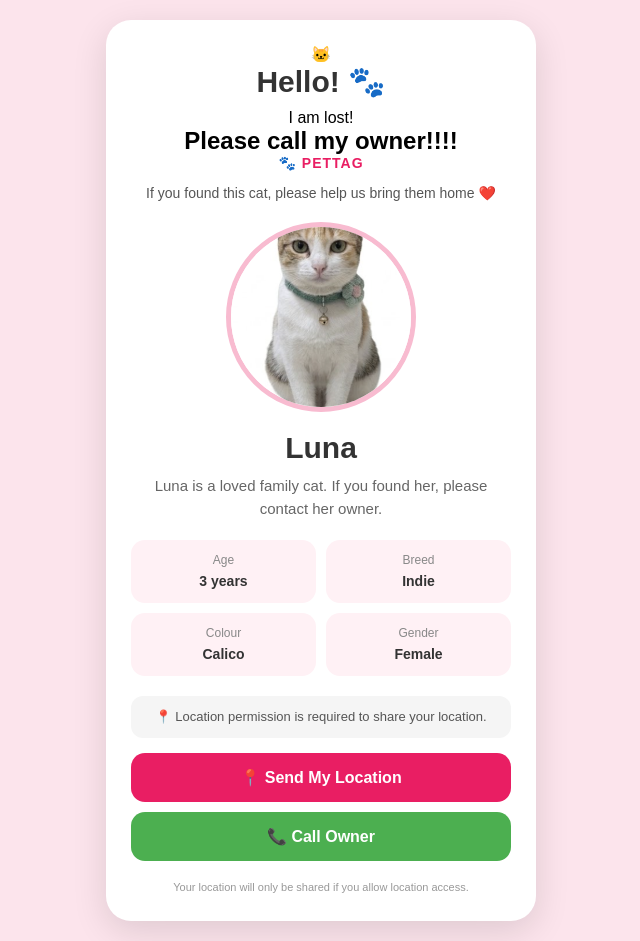
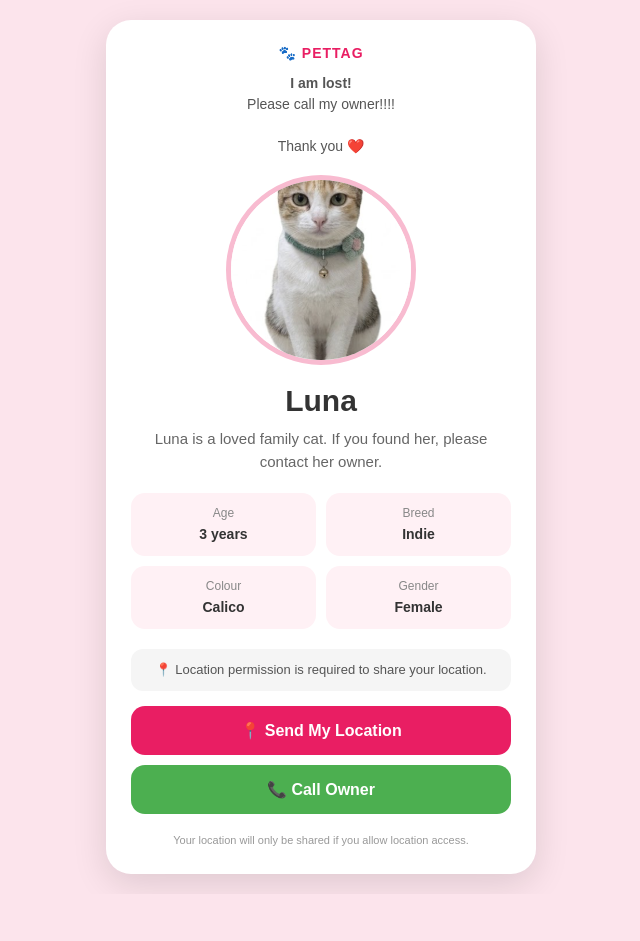
Before and after one commit to aribachaudharyy/PetTag, a plain HTML site: page index.html in a window 1280 px wide. Shown: the whole page, without its empty margins (319-959 px from the left). After the commit the page ends 894 px from the top, so only its background shows below. Drawn offline with Linux system fonts and the light colour scheme.

Commit message:
update PetTag welcome message

```diff
--- a/index.html
+++ b/index.html
@@ -2,15 +2,12 @@
 <html lang="en">
 
 <head>
-
     <meta charset="UTF-8">
-
     <meta name="viewport" content="width=device-width, initial-scale=1.0">
 
     <title>PetTag 🐾</title>
 
     <link rel="stylesheet" href="style.css">
-
 </head>
 
 <body>
@@ -19,36 +16,28 @@
 
         <div class="card">
 
-            <!-- WELCOME MESSAGE -->
-            <div class="welcome-page">
+            <!-- PETTAG -->
+            <div class="tag">
+                🐾 PETTAG
+            </div>
 
-                <div class="welcome-icon">
-                    🐱
-                </div>
 
-                <h1>Hello! 🐾</h1>
+            <!-- LOST MESSAGE -->
+            <div class="found-message">
 
-                <p>
-                     I am lost!
-                </p>
+                <strong>I am lost!</strong>
+                <br>
 
-                <h2>
-                    Please call my owner!!!!
-                </h2>
+                Please call my owner!!!!
+
+                <br><br>
+
+                Thank you ❤️
 
             </div>
 
 
-            <!-- PET INFORMATION -->
-
-            <div class="tag">
-                🐾 PETTAG
-            </div>
-
-            <div class="found-message">
-                If you found this cat, please help us bring them home ❤️
-            </div>
-
+            <!-- CAT IMAGE -->
             <img
                 id="petImage"
                 class="pet-image"
@@ -56,46 +45,71 @@
                 alt="Pet"
             >
 
+
+            <!-- CAT NAME -->
             <h1 id="petName">
                 Pet Name
             </h1>
 
-            <p id="description" class="description"></p>
+
+            <!-- DESCRIPTION -->
+            <p
+                id="description"
+                class="description"
+            ></p>
 
 
             <!-- PET DETAILS -->
-
             <div class="details">
 
                 <div class="detail-box">
+
                     <span>Age</span>
+
                     <strong id="petAge"></strong>
+
                 </div>
 
+
                 <div class="detail-box">
+
                     <span>Breed</span>
+
                     <strong id="petBreed"></strong>
+
                 </div>
 
+
                 <div class="detail-box">
+
                     <span>Colour</span>
+
                     <strong id="petColour"></strong>
+
                 </div>
 
+
                 <div class="detail-box">
+
                     <span>Gender</span>
+
                     <strong id="petGender"></strong>
+
                 </div>
 
             </div>
 
 
-            <!-- LOCATION -->
-
-            <div id="locationStatus" class="location-status">
+            <!-- LOCATION STATUS -->
+            <div
+                id="locationStatus"
+                class="location-status"
+            >
                 📍 Location permission is required to share your location.
             </div>
 
+
+            <!-- SEND LOCATION BUTTON -->
             <button
                 class="location-btn"
                 onclick="sendLocation()"
@@ -104,8 +118,7 @@
             </button>
 
 
-            <!-- CALL OWNER -->
-
+            <!-- CALL OWNER BUTTON -->
             <a
                 id="callButton"
                 class="call-btn"
@@ -114,6 +127,8 @@
                 📞 Call Owner
             </a>
 
+
+            <!-- SMALL NOTE -->
             <p class="small-text">
                 Your location will only be shared if you allow location access.
             </p>
```
